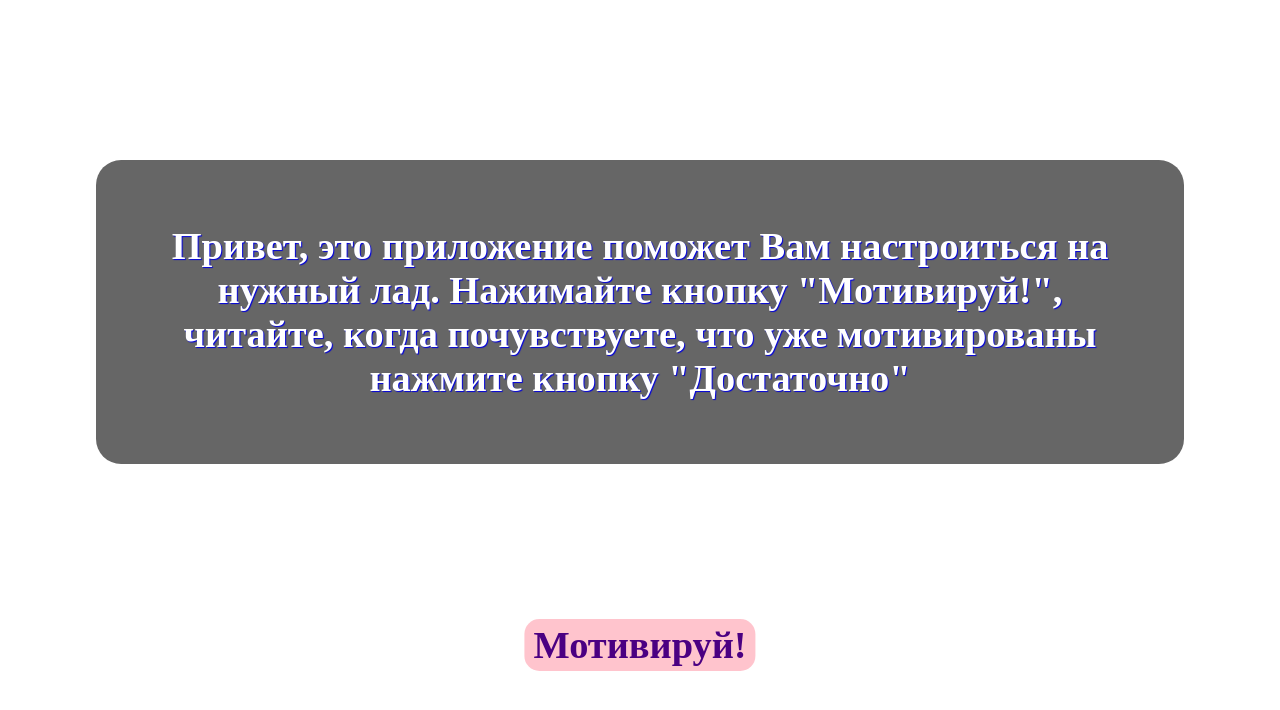
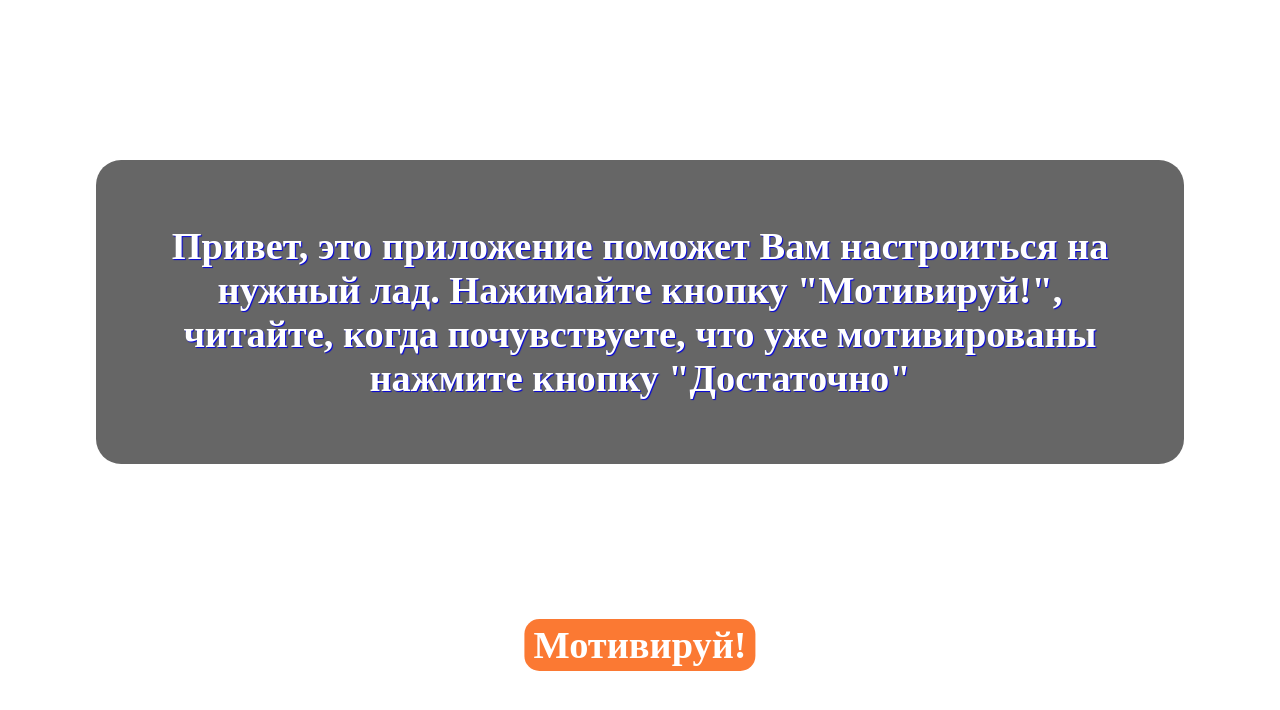
Before and after one commit to reklamawv/motivtjk, a plain HTML site: page index.html in a window 1280 px wide. Drawn offline with Linux system fonts and the light colour scheme; a script that the page names is missing.

Commit message:
Update index.html

```diff
--- a/index.html
+++ b/index.html
@@ -54,8 +54,8 @@ small {
 }
 
 button {
-    background-color: rgba(255, 182, 193, 0.8);
-    color: #4b0082;
+    background-color: rgba(251, 88, 0, 0.8);
+    color: #ffffff;
     border: none;
     padding: 2% 4%; /* Относительные значения для отступов */
     font-size: 3vw; /* Относительный размер шрифта для кнопок */
@@ -69,8 +69,8 @@ button {
 }
 
 button:hover {
-    background-color: #ff69b4;
-    transform: scale(1.05);
+    background-color: #ff0400;
+    transform: scale(1.1);
 }
 
 a {
@@ -106,7 +106,7 @@ a:hover {
 }
 
 .fade-in {
-    animation: fadeIn 2s ease; /* Время анимации и стиль эффектов */
+    animation: fadeIn 1s ease; /* Время анимации и стиль эффектов */
 }
 
 /* Медиазапросы для улучшения адаптивности на меньших экранах */
```
